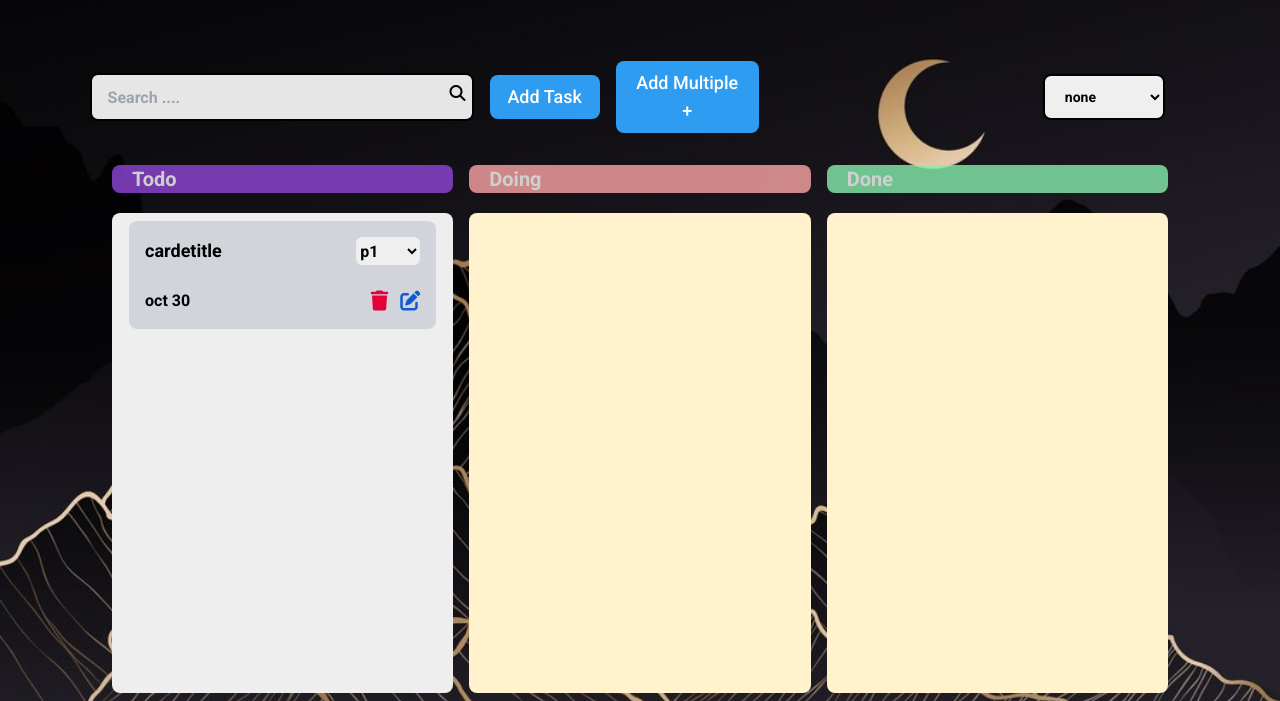
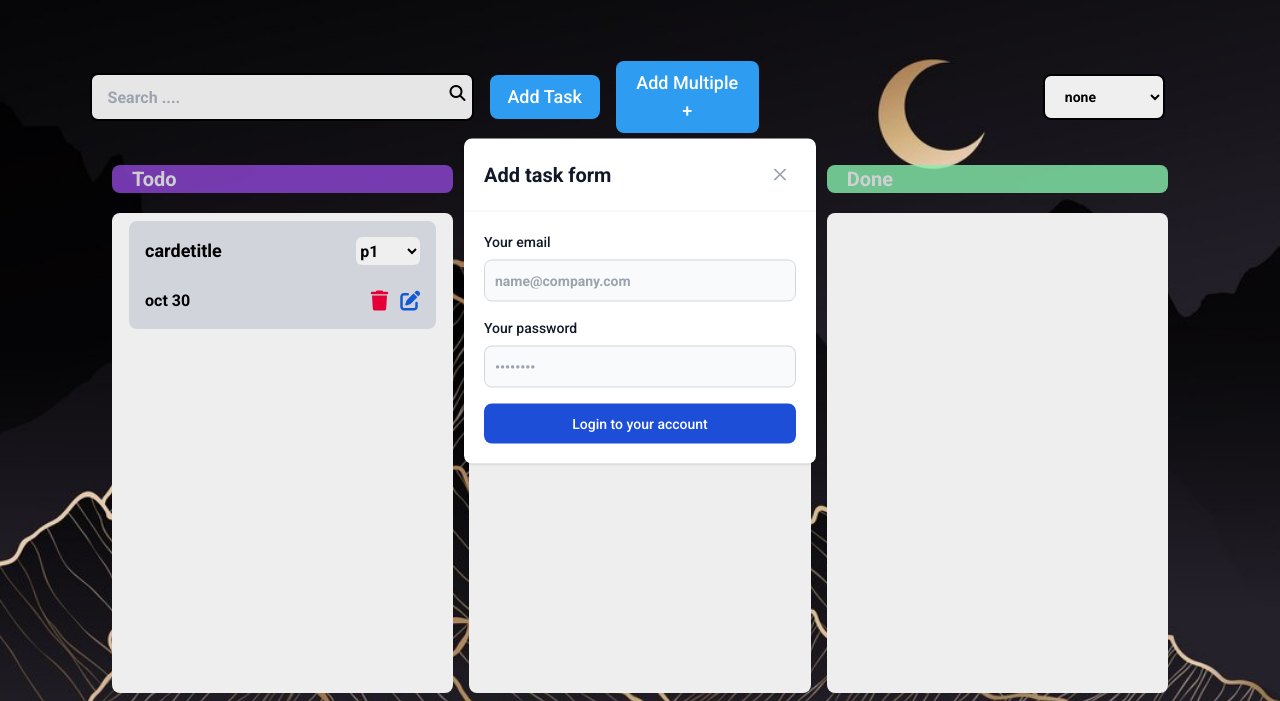
Before and after one commit to youssefggmg/TaskFlow, a website: page TaskFlow.html in a window 1280 px wide. Shown: the part 99-800 px from the top of the page. Drawn offline with Linux system fonts and the light colour scheme.

Commit message:
added the pop up modul and now I will make some fieldes to input the data

```diff
--- a/TaskFlow.html
+++ b/TaskFlow.html
@@ -19,6 +19,41 @@
 </head>
 
 <body>
+    <div class="w-[30%] absolute top-1/2 left-1/2 transform -translate-y-1/2 -translate-x-1/2 z-50">
+        <div  class="  justify-center items-center w-full md:inset-0 h-[calc(100%-1rem)] max-h-full">
+            <div class="relative p-4 w-full max-w-md max-h-full">
+                <!-- Modal content -->
+                <div class="relative bg-white rounded-lg shadow dark:bg-gray-700">
+                    <!-- Modal header -->
+                    <div class="flex items-center justify-between p-4 md:p-5 border-b rounded-t dark:border-gray-600">
+                        <h3 class="text-xl font-semibold text-gray-900 dark:text-white">
+                            Add task form
+                        </h3>
+                        <button type="button" class="end-2.5 text-gray-400 bg-transparent hover:bg-gray-200 hover:text-gray-900 rounded-lg text-sm w-8 h-8 ms-auto inline-flex justify-center items-center dark:hover:bg-gray-600 dark:hover:text-white" data-modal-hide="authentication-modal">
+                            <svg class="w-3 h-3" aria-hidden="true" xmlns="http://www.w3.org/2000/svg" fill="none" viewBox="0 0 14 14">
+                                <path stroke="currentColor" stroke-linecap="round" stroke-linejoin="round" stroke-width="2" d="m1 1 6 6m0 0 6 6M7 7l6-6M7 7l-6 6"/>
+                            </svg>
+                        </button>
+                    </div>
+                    <!-- Modal body -->
+                    <div class="p-4 md:p-5">
+                        <form class="space-y-4" action="#">
+                            <div>
+                                <label for="email" class="block mb-2 text-sm font-medium text-gray-900 dark:text-white">Your email</label>
+                                <input type="email" name="email" id="email" class="bg-gray-50 border border-gray-300 text-gray-900 text-sm rounded-lg focus:ring-blue-500 focus:border-blue-500 block w-full p-2.5 dark:bg-gray-600 dark:border-gray-500 dark:placeholder-gray-400 dark:text-white" placeholder="name@company.com" required />
+                            </div>
+                            <div>
+                                <label for="password" class="block mb-2 text-sm font-medium text-gray-900 dark:text-white">Your password</label>
+                                <input type="password" name="password" id="password" placeholder="••••••••" class="bg-gray-50 border border-gray-300 text-gray-900 text-sm rounded-lg focus:ring-blue-500 focus:border-blue-500 block w-full p-2.5 dark:bg-gray-600 dark:border-gray-500 dark:placeholder-gray-400 dark:text-white" required />
+                            </div>
+                            <button type="submit" class="w-full text-white bg-blue-700 hover:bg-blue-800 focus:ring-4 focus:outline-none focus:ring-blue-300 font-medium rounded-lg text-sm px-5 py-2.5 text-center dark:bg-blue-600 dark:hover:bg-blue-700 dark:focus:ring-blue-800">Login to your account</button>
+
+                        </form>
+                    </div>
+                </div>
+            </div>
+        </div>
+    </div>
     <header class="py-16">
         <img src="./images/logo.png" alt="page logo" class="m-auto" width="20%">
     </header>
@@ -73,8 +108,6 @@
                         <i class="fa-solid fa-pen-to-square fa-lg" style="color: #1259d3;"></i>
                     </div>
                 </div>
-
-
             </div>
         </div>
         <div>
@@ -82,7 +115,7 @@
                 <h2 class="text-xl font-semibold text-white pl-5">Doing</h2>
             </div>
         </div>
-        <div class="bg-[#fff2cc] h-[100%] row-start-2 row-end-3 rounded-lg overflow-y-scroll">
+        <div class="bg-[#eeeeee] h-[100%] row-start-2 row-end-3 rounded-lg overflow-y-scroll">
             <!-- card -->
 
         </div>
@@ -91,7 +124,7 @@
                 <h2 class="text-xl font-semibold text-white pl-5">Done</h2>
             </div>
         </div>
-        <div class="bg-[#fff2cc] h-[100%] row-start-2 row-end-3 rounded-lg overflow-y-scroll">
+        <div class="bg-[#eeeeee] h-[100%] row-start-2 row-end-3 rounded-lg overflow-y-scroll">
             <!-- card -->
 
         </div>
```
Also changed, not shown: src/output.css.
